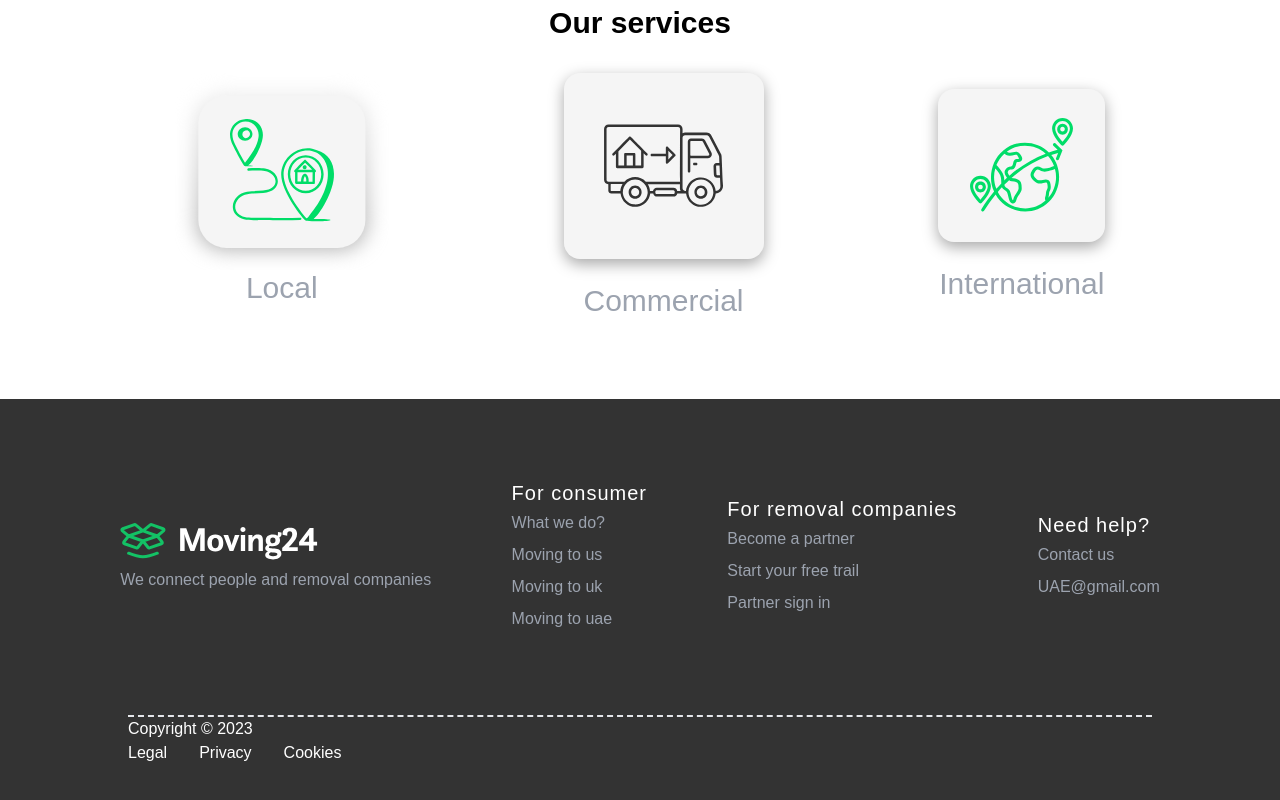
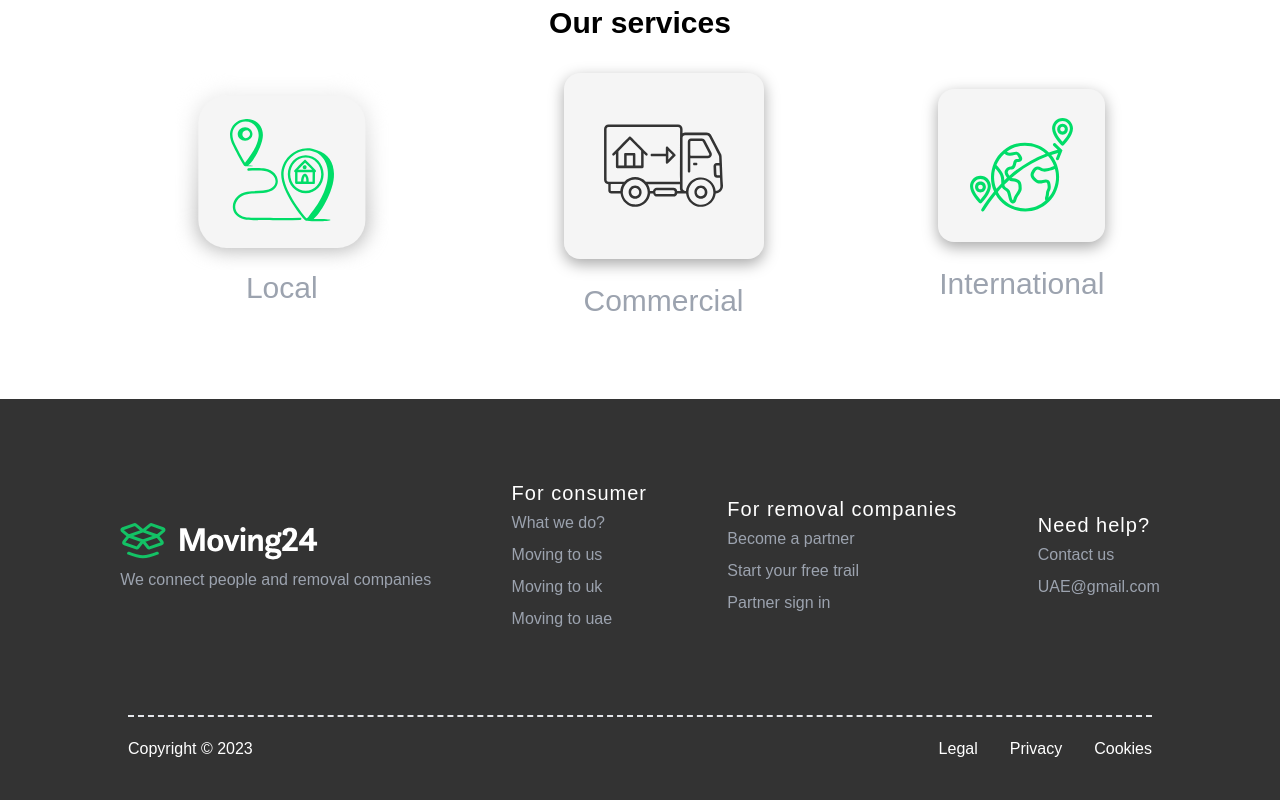
Before and after one commit to macworldgithub/moving7, a React (Create React App) app: page / in a window 1280 px wide. Shown: the part 1278-2078 px from the top of the page. Built offline with nearby package versions, Linux system fonts and the light colour scheme.

Commit message:
footer complete only for pc

```diff
--- a/src/pages/footer/footer.jsx
+++ b/src/pages/footer/footer.jsx
@@ -45,10 +45,11 @@ function Footer() {
 
       <div className="flex items-center justify-evenly">
         <div className="border-dashed border-t-2 w-[80%]">
+          <div className="flex justify-between pt-5">
             <div>
               <h4>Copyright © 2023</h4>
             </div>
-          <ul className="flex gap-8">
+            <ul className="flex items-end gap-8">
               <li>Legal</li>
               <li>Privacy</li>
               <li>Cookies</li>
@@ -56,6 +57,7 @@ function Footer() {
           </div>
         </div>
       </div>
+    </div>
   );
 }
 
```
Lines whose indentation alone changed are shown as unchanged.
